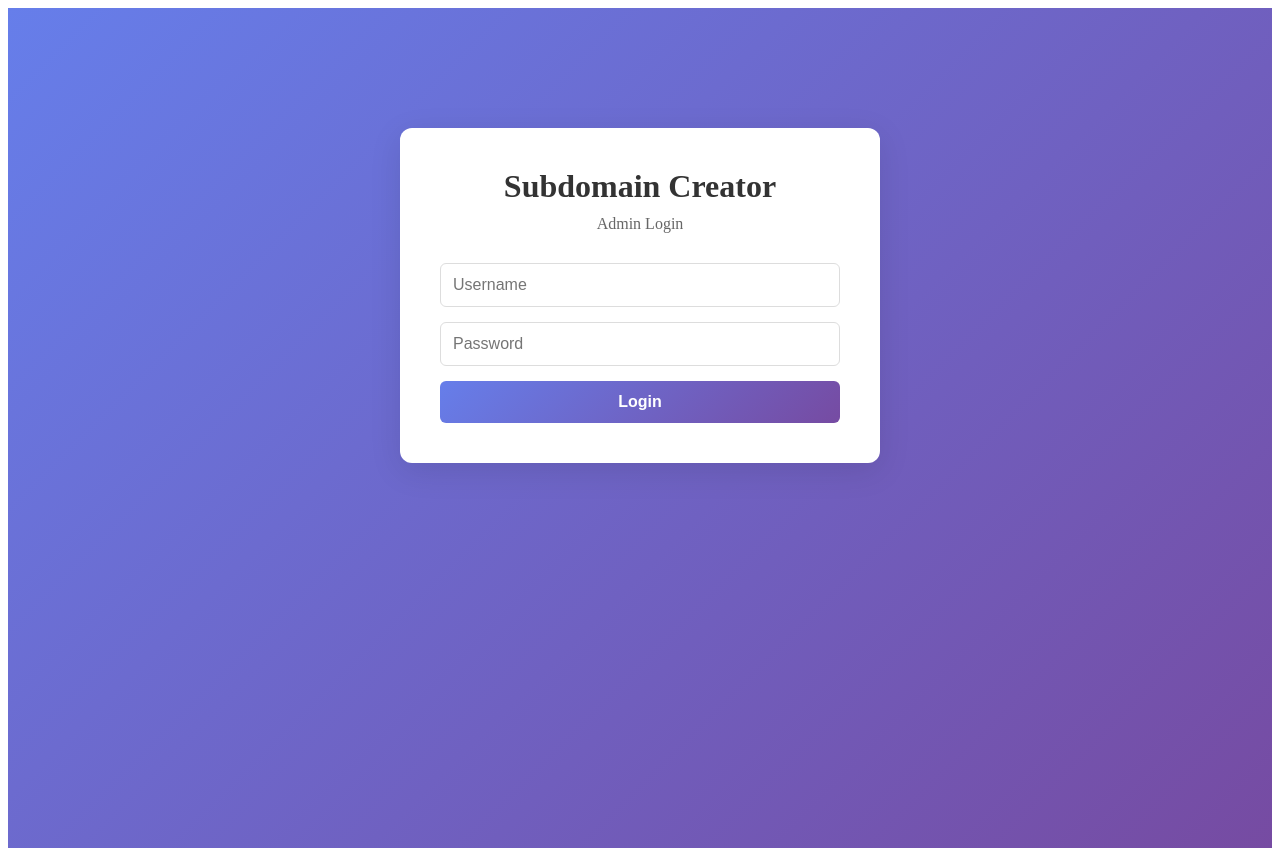
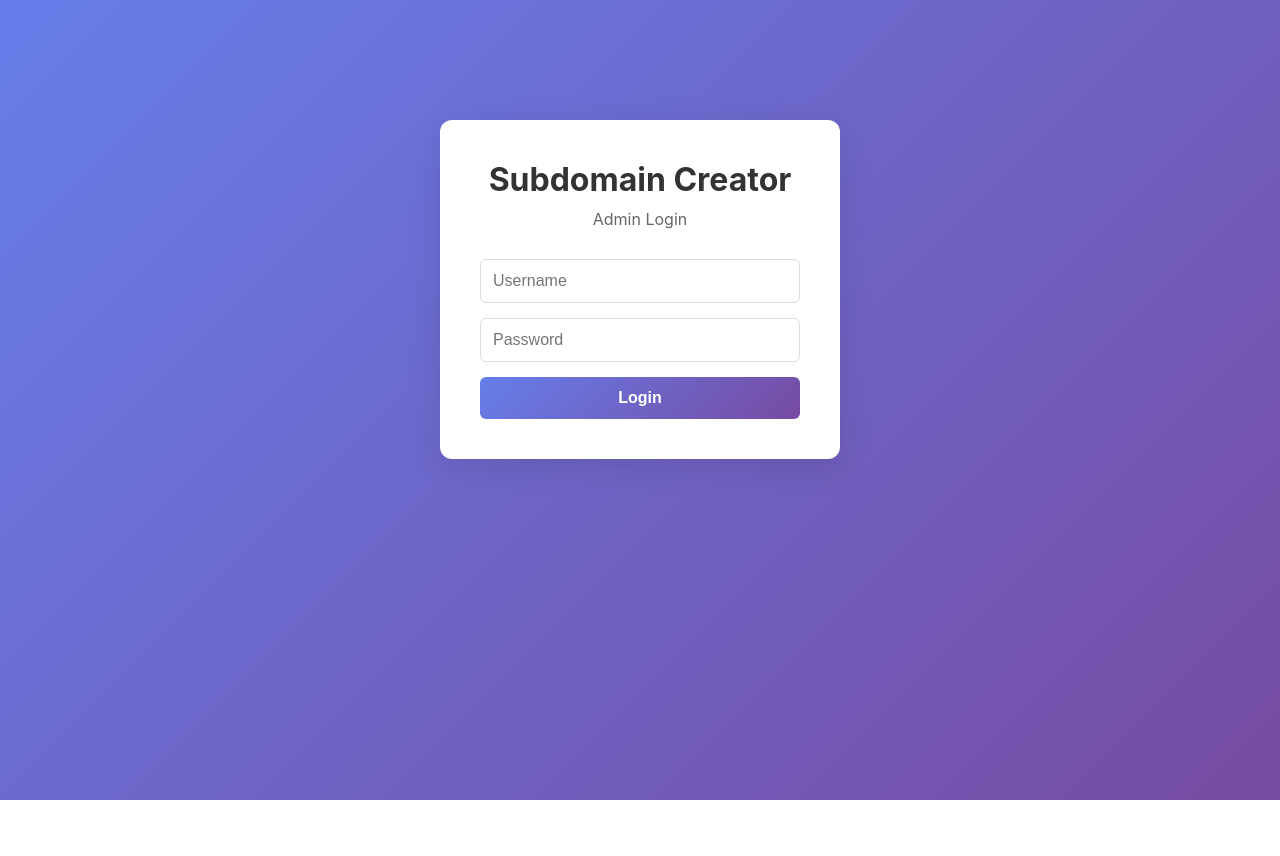
Before and after one commit to aryamanchandra/domainbase, a Next.js app: page / in a window 1280 px wide. After the commit the page ends 800 px from the top, so only its background shows below. Built offline with nearby package versions, Linux system fonts and the light colour scheme.

Commit message:
feat: add root layout and global styles

```diff
--- /dev/null
+++ b/src/app/globals.css
@@ -0,0 +1,24 @@
+* {
+  box-sizing: border-box;
+  padding: 0;
+  margin: 0;
+}
+
+html,
+body {
+  max-width: 100vw;
+  overflow-x: hidden;
+}
+
+body {
+  font-family: -apple-system, BlinkMacSystemFont, 'Segoe UI', 'Roboto', 'Oxygen',
+    'Ubuntu', 'Cantarell', 'Fira Sans', 'Droid Sans', 'Helvetica Neue',
+    sans-serif;
+  -webkit-font-smoothing: antialiased;
+  -moz-osx-font-smoothing: grayscale;
+}
+
+a {
+  color: inherit;
+  text-decoration: none;
+}
--- /dev/null
+++ b/src/app/layout.tsx
@@ -0,0 +1,19 @@
+import type { Metadata } from 'next';
+import './globals.css';
+
+export const metadata: Metadata = {
+  title: 'Subdomain Creator',
+  description: 'Create and manage subdomains dynamically',
+};
+
+export default function RootLayout({
+  children,
+}: {
+  children: React.ReactNode;
+}) {
+  return (
+    <html lang="en">
+      <body>{children}</body>
+    </html>
+  );
+}
```
